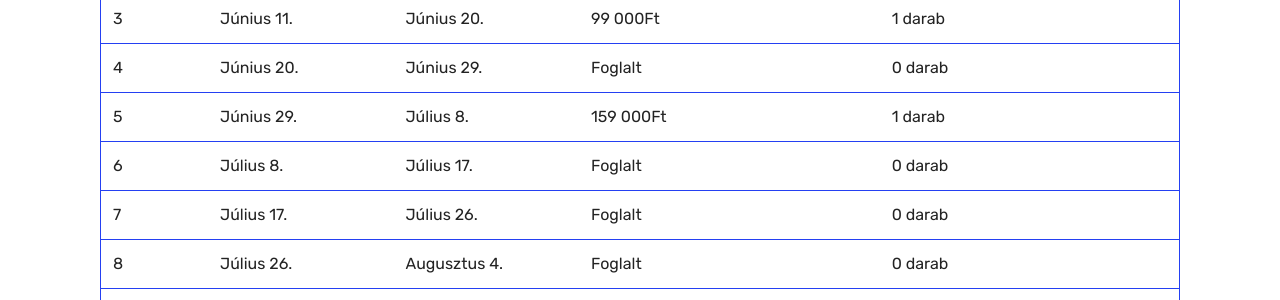
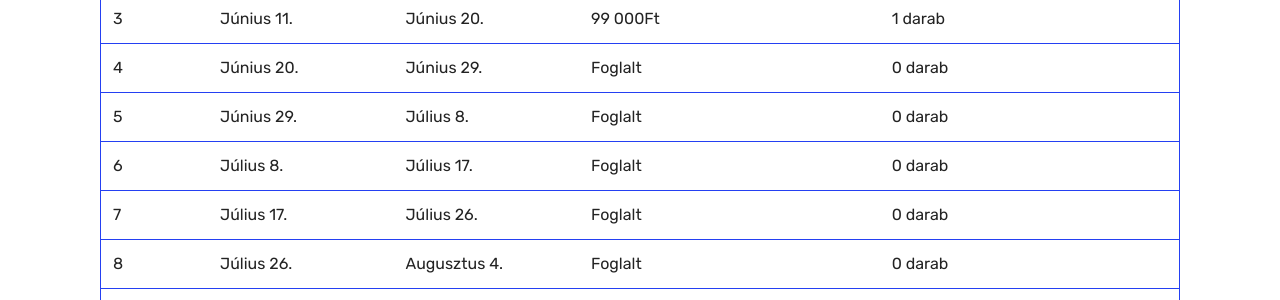
Before and after one commit to marklaszlo9/korinos_new, a Jekyll site: the page built from arak.html, in a window 1280 px wide and 900 px high. Shown: the part 325-625 px from the top of the window. Built offline with Jekyll 4.4.1, drawn with Linux system fonts in a browser that asks for light colours.

Commit message:
5 turnus

```diff
--- a/arak.html
+++ b/arak.html
@@ -61,7 +61,7 @@
               <td class="body-item mbr-fonts-style display-7">2</td><td class="body-item mbr-fonts-style display-7">Június 2.</td><td class="body-item mbr-fonts-style display-7">Június 11.</td><td class="body-item mbr-fonts-style display-7">69 000Ft</td><td class="body-item mbr-fonts-style display-7">1 darab</td></tr><tr>
               <td class="body-item mbr-fonts-style display-7">3</td><td class="body-item mbr-fonts-style display-7">Június 11.</td><td class="body-item mbr-fonts-style display-7">Június 20.</td><td class="body-item mbr-fonts-style display-7">99 000Ft</td><td class="body-item mbr-fonts-style display-7">1 darab</td></tr><tr>
               <td class="body-item mbr-fonts-style display-7">4</td><td class="body-item mbr-fonts-style display-7">Június 20.</td><td class="body-item mbr-fonts-style display-7">Június 29.</td><td class="body-item mbr-fonts-style display-7">Foglalt</td><td class="body-item mbr-fonts-style display-7">0 darab</td></tr><tr>
-              <td class="body-item mbr-fonts-style display-7">5</td><td class="body-item mbr-fonts-style display-7">Június 29.</td><td class="body-item mbr-fonts-style display-7">Július 8.</td><td class="body-item mbr-fonts-style display-7">159 000Ft</td><td class="body-item mbr-fonts-style display-7">1 darab</td></tr><tr>
+              <td class="body-item mbr-fonts-style display-7">5</td><td class="body-item mbr-fonts-style display-7">Június 29.</td><td class="body-item mbr-fonts-style display-7">Július 8.</td><td class="body-item mbr-fonts-style display-7">Foglalt</td><td class="body-item mbr-fonts-style display-7">0 darab</td></tr><tr>
               <td class="body-item mbr-fonts-style display-7">6</td><td class="body-item mbr-fonts-style display-7">Július 8.</td><td class="body-item mbr-fonts-style display-7">Július 17.</td><td class="body-item mbr-fonts-style display-7">Foglalt</td><td class="body-item mbr-fonts-style display-7">0 darab</td></tr><tr>
               <td class="body-item mbr-fonts-style display-7">7</td><td class="body-item mbr-fonts-style display-7">Július 17.</td><td class="body-item mbr-fonts-style display-7">Július 26.</td><td class="body-item mbr-fonts-style display-7">Foglalt</td><td class="body-item mbr-fonts-style display-7">0 darab</td></tr><tr>
               <td class="body-item mbr-fonts-style display-7">8</td><td class="body-item mbr-fonts-style display-7">Július 26.</td><td class="body-item mbr-fonts-style display-7">Augusztus 4.</td><td class="body-item mbr-fonts-style display-7">Foglalt</td><td class="body-item mbr-fonts-style display-7">0 darab</td></tr><tr>
```
